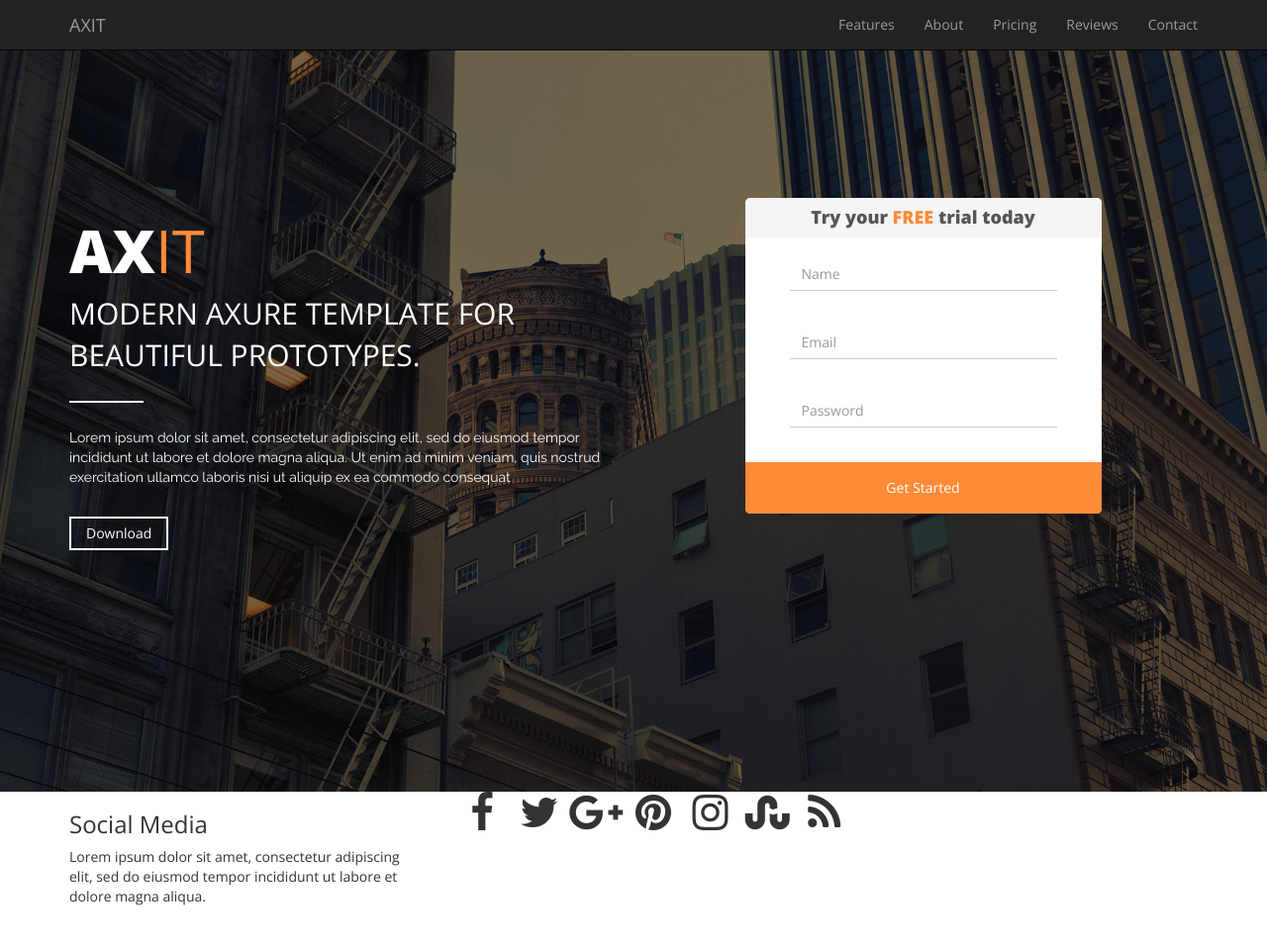
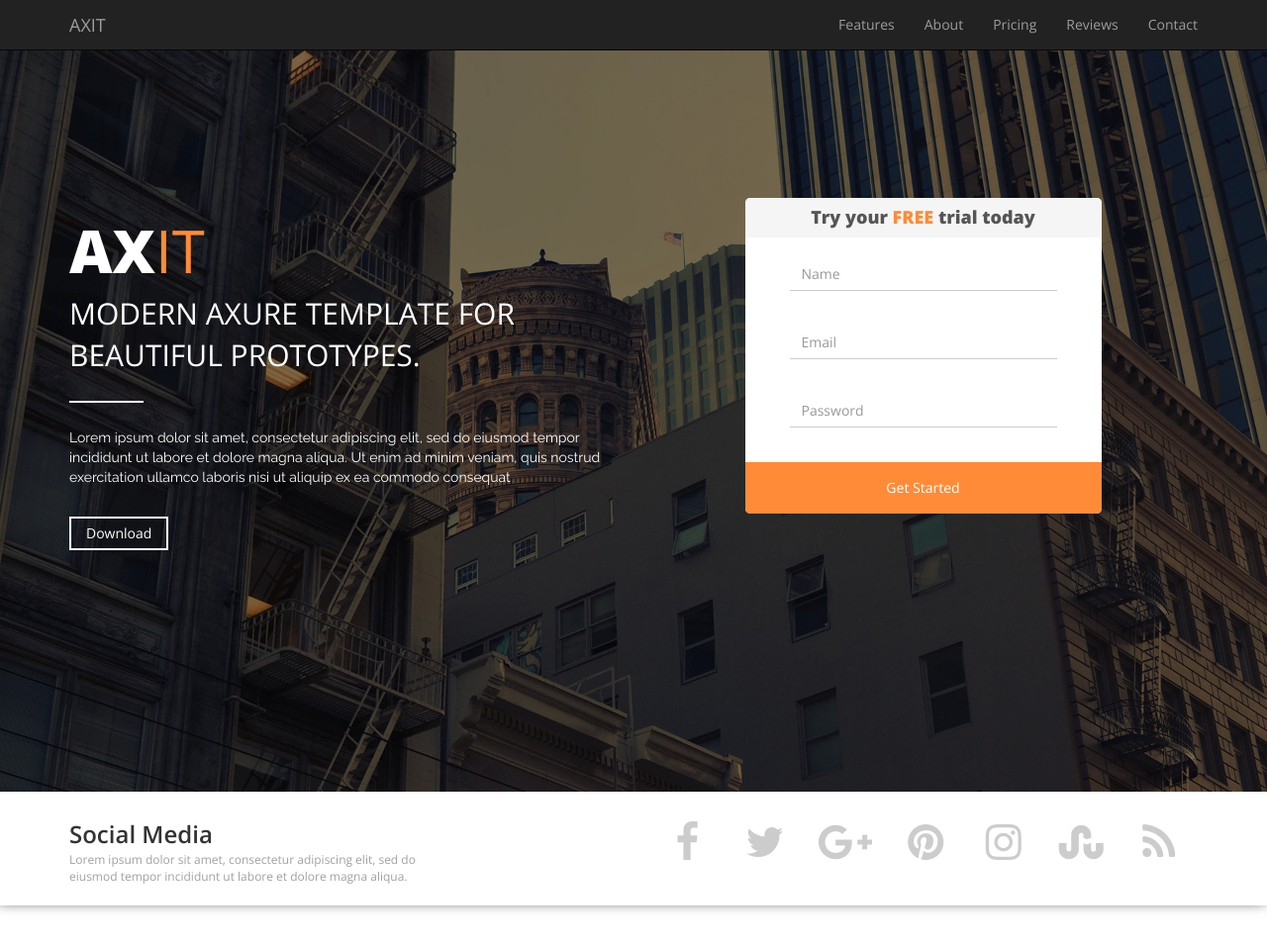
Before and after one commit to MAshrafM/PSD_Axit, a website: page index.html in a window 1280 px wide. Shown: the top 960 px of the page at 99% size. Drawn offline with nearby package versions, Linux system fonts and the light colour scheme.

Commit message:
social style

```diff
--- a/index.html
+++ b/index.html
@@ -7,7 +7,7 @@
     <link href="https://maxcdn.bootstrapcdn.com/font-awesome/4.7.0/css/font-awesome.min.css" rel="stylesheet" integrity="sha384-wvfXpqpZZVQGK6TAh5PVlGOfQNHSoD2xbE+QkPxCAFlNEevoEH3Sl0sibVcOQVnN" crossorigin="anonymous">
     <link href="https://maxcdn.bootstrapcdn.com/bootstrap/3.3.7/css/bootstrap.min.css" rel="stylesheet" integrity="sha384-BVYiiSIFeK1dGmJRAkycuHAHRg32OmUcww7on3RYdg4Va+PmSTsz/K68vbdEjh4u" crossorigin="anonymous">
     <link href="./css/main.css" rel="stylesheet"/>
-    <link href="https://fonts.googleapis.com/css?family=Open+Sans:400,800" rel="stylesheet" type="text/css">
+    <link href="https://fonts.googleapis.com/css?family=Open+Sans:400,600,800" rel="stylesheet" type="text/css">
     <link href="https://fonts.googleapis.com/css?family=Raleway:400,800" rel="stylesheet" type="text/css">
     <!-- End Styles -->
     <title>Axit</title>
@@ -72,7 +72,7 @@
             <h3>Social Media</h3>
             <p>Lorem ipsum dolor sit amet, consectetur adipiscing elit, sed do eiusmod tempor incididunt ut labore et dolore magna aliqua.</p>
           </div>
-          <div class="col-md-8">
+          <div class="col-md-6 col-md-offset-2 just">
             <i class="fa fa-facebook fa-3x fa-fw"></i>
             <i class="fa fa-twitter fa-3x fa-fw"></i>
             <i class="fa fa-google-plus fa-3x fa-fw"></i>
--- a/scss/main.scss
+++ b/scss/main.scss
@@ -14,6 +14,11 @@ $main-color : #ff8b38;
 body{
   height: 4000px;
   font-family: 'Open Sans', sans-serif;
+}
+
+.just{
+  display: flex;
+  justify-content: space-between;
 }
 
 .upper{
@@ -123,3 +128,68 @@ header{
     }
   }
 }
+
+/* Social Section */
+#social-media{
+  padding: 10px;
+  background-color: #fff;
+  box-shadow: -2px -5px 13px #000;
+
+  h3{
+    font-weight: 600;
+    margin-bottom: 5px;
+  }
+
+  p{
+    font-size: 12px;
+    line-height: 1.4;
+    color: #a1a1a1;
+  }
+  i{
+    color: #ccc;
+    margin: 20px 15px;
+    transition: all .3s ease-in-out;
+    cursor: pointer;
+  }
+
+  .fa-facebook{
+    &:hover{
+      color: #3b5998;
+    }
+  }
+  .fa-twitter{
+    &:hover{
+      color: #1da1f2;
+    }
+  }
+
+  .fa-google-plus{
+    &:hover{
+      color: #dd4b39;
+    }
+  }
+
+  .fa-pinterest{
+    &:hover{
+      color: #bd081c;
+    }
+  }
+
+  .fa-instagram{
+    &:hover{
+      color: #ffdc80;
+    }
+  }
+
+  .fa-stumbleupon{
+    &:hover{
+      color: #eb4924;
+    }
+  }
+
+  .fa-rss{
+    &:hover{
+      color: #f26522;
+    }
+  }
+}
```
Also changed, not shown: css/main.css.
